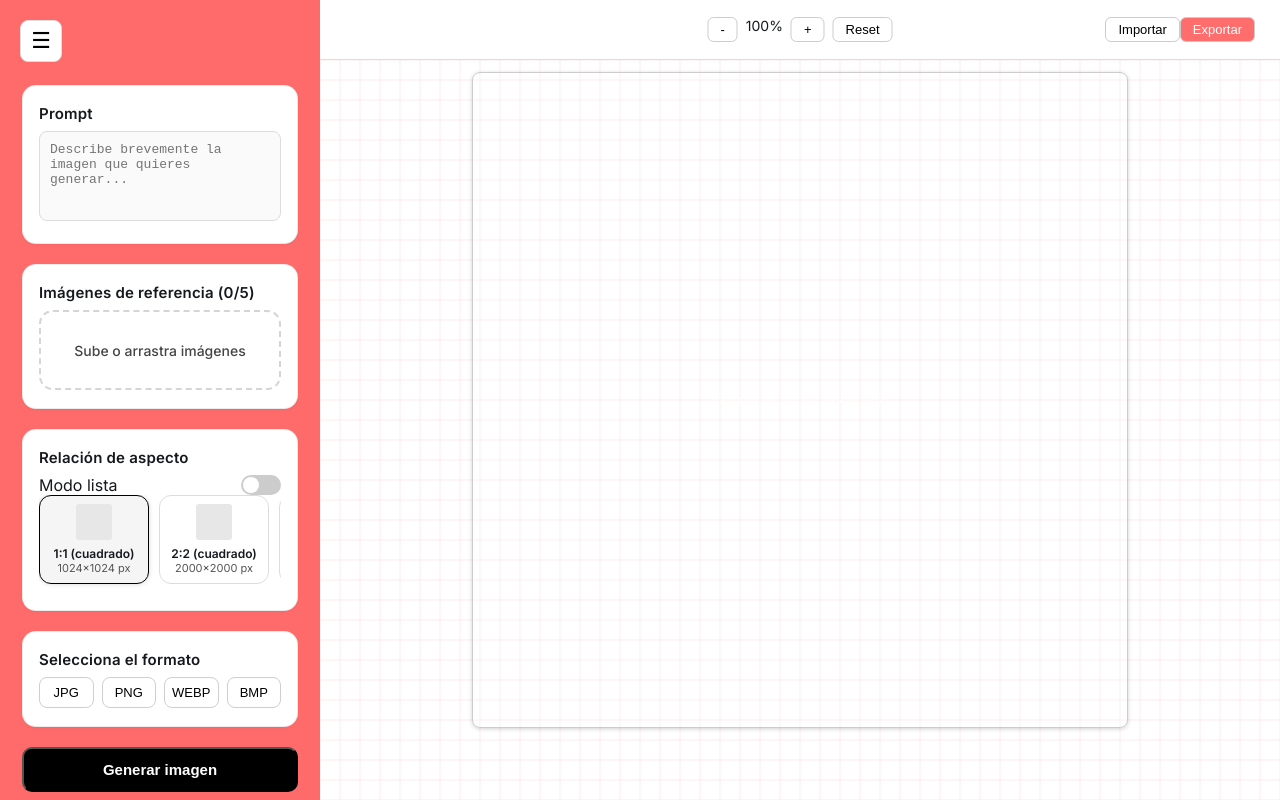
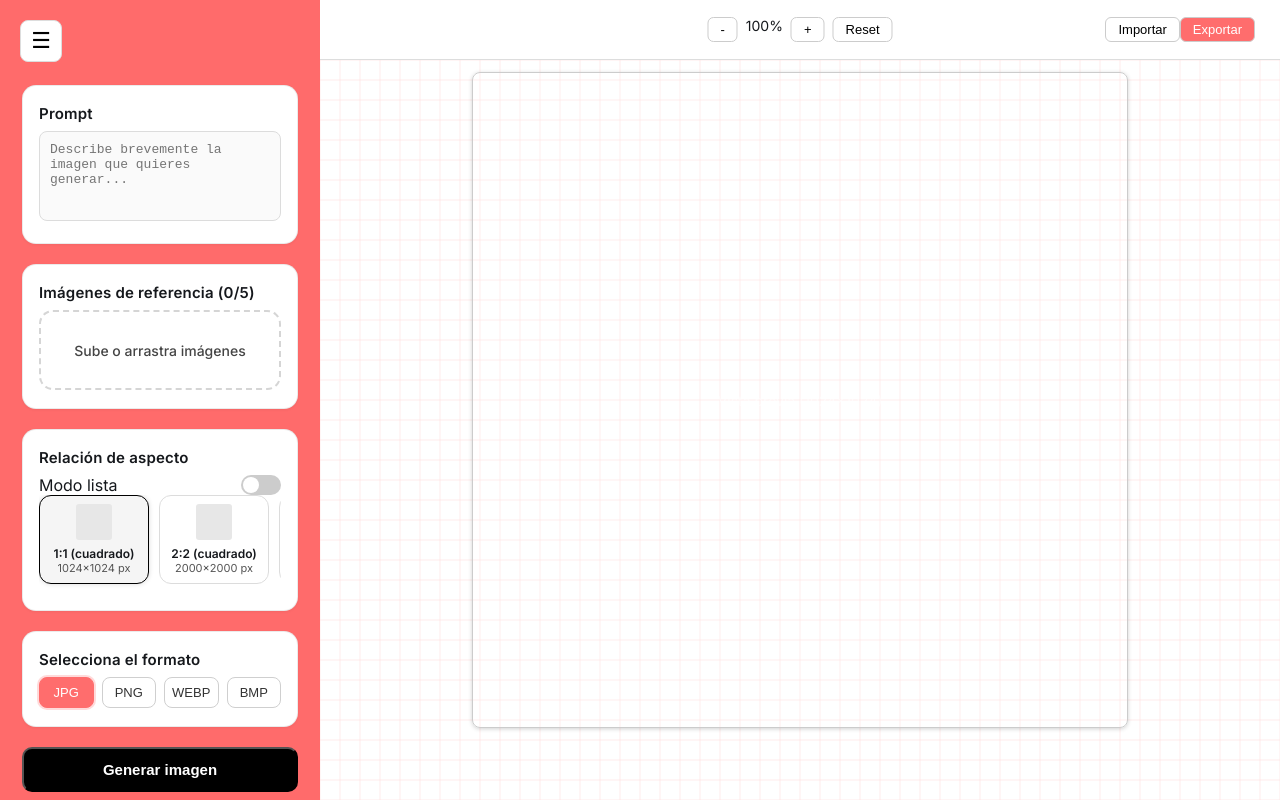
Before and after one commit to firstwinagency/firstwinagency-firstwin-panel, a Next.js app: page /pictulab in a window 1280 px wide. Built offline with nearby package versions, Linux system fonts and the light colour scheme.

Commit message:
Update pictulab.css

```diff
--- a/app/pictulab/pictulab.css
+++ b/app/pictulab/pictulab.css
@@ -205,7 +205,7 @@ main {
 }
 
 /* ============================================================
-   FORMATO
+   FORMATO (BOTONES CORRECTAMENTE COLOREADOS)
 ============================================================ */
 .format-buttons {
   display: flex;
@@ -215,17 +215,34 @@ main {
 .format-btn {
   flex: 1;
   padding: 7px 0;
-  background: #fff;
+  background: #ffffff;
   border: 1px solid #cfcfcf;
   border-radius: 8px;
   cursor: pointer;
   font-size: 13px;
+  transition: all 0.2s ease;
+  color: #333;
 }
 
-.format-btn.active {
-  background: #000;
-  color: white;
-  border-color: #000;
+/* Hover */
+.format-btn:hover {
+  border-color: #ff6d6d;
+  color: #ff6d6d;
+}
+
+/* ACTIVO */
+.format-btn.active-format {
+  background: #ff6d6d !important;
+  color: #ffffff !important;
+  border-color: #ff6d6d !important;
+  box-shadow: 0 0 0 2px rgba(255, 109, 109, 0.25) !important;
+}
+
+/* Evitar hover sobre activo */
+.format-btn.active-format:hover {
+  background: #ff6d6d !important;
+  color: #ffffff !important;
+  border-color: #ff6d6d !important;
 }
 
 /* ============================================================
@@ -241,6 +258,22 @@ main {
   border-radius: 10px;
   cursor: pointer;
   transition: 0.2s;
+}
+
+/* Spinner opcional dentro */
+.spinner {
+  width: 18px;
+  height: 18px;
+  border: 2px solid transparent;
+  border-top-color: white;
+  border-radius: 50%;
+  animation: spin 0.7s linear infinite;
+}
+
+@keyframes spin {
+  to {
+    transform: rotate(360deg);
+  }
 }
 
 /* ============================================================
@@ -320,7 +353,7 @@ main {
 }
 
 /* ============================================================
-   VISOR DE IMAGEN AMPLIADA (NUNCA RECORTA)
+   VISOR DE IMAGEN AMPLIADA
 ============================================================ */
 .viewer-overlay {
   position: fixed !important;
@@ -337,7 +370,7 @@ main {
   max-height: 90vh !important;
   width: auto !important;
   height: auto !important;
-  object-fit: contain !important; /* 🔥 Solución final: no recorta */
+  object-fit: contain !important;
   transition: transform 0.25s ease;
   border-radius: 12px !important;
   box-shadow: 0px 0px 25px rgba(0,0,0,0.45);
```
